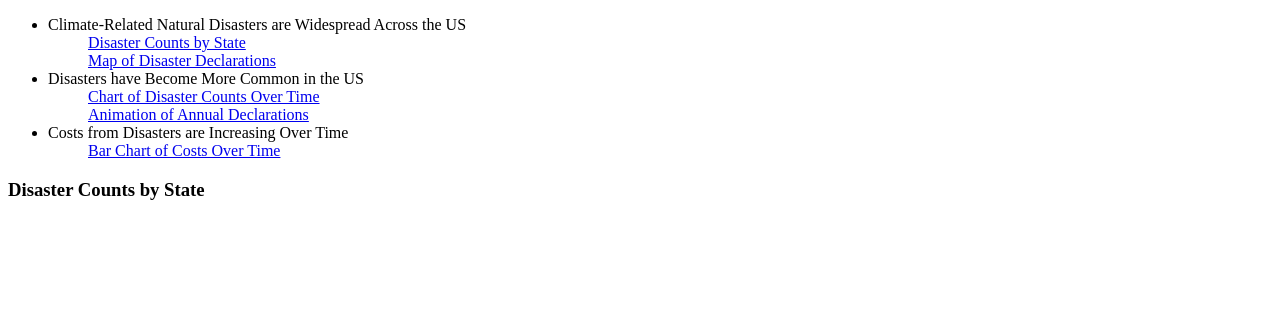
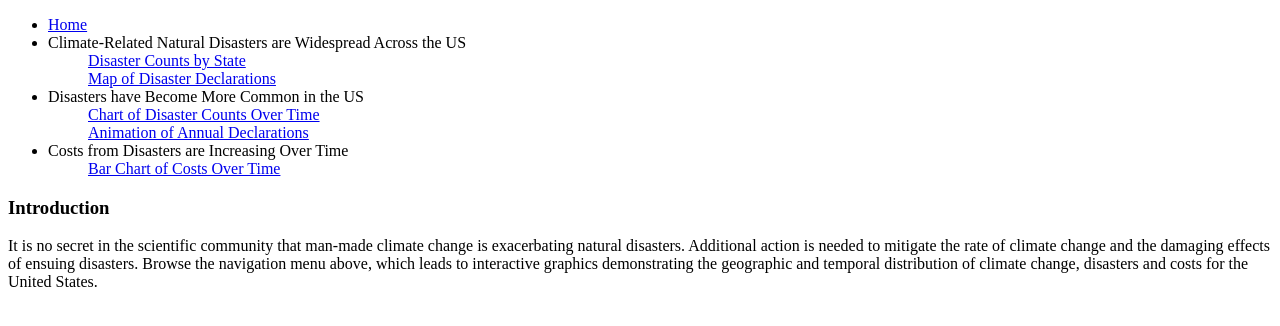
Before and after one commit to JorgeCuerv0/Rising-Global-Temperature-Visualizations, a Flask app: page / in a window 1280 px wide. Shown: the part 73-399 px from the top of the page. Run offline with Flask 3, Linux system fonts and the light colour scheme.

Commit message:
Updated Homepage
Updated Homepage

```diff
--- /dev/null
+++ b/code/templates/home.html
@@ -0,0 +1,17 @@
+<!-- cost_bar.html -->
+{% extends 'layout.html' %}
+
+{% block content %}
+
+<h3>Introduction</h3>
+
+<body>
+It is no secret in the scientific community that man-made climate change is exacerbating natural disasters.
+Additional action is needed to mitigate the rate of climate change and the damaging effects of ensuing disasters.
+</body>
+
+<body>
+Browse the navigation menu above, which leads to interactive graphics demonstrating the geographic and temporal distribution of climate change, disasters and costs for the United States.
+</body>
+
+{% endblock %}
--- a/code/templates/navigation.html
+++ b/code/templates/navigation.html
@@ -1,5 +1,6 @@
 <!-- navigation.html -->
 <ul>
+    <li><a href="{{ url_for('home') }}">Home</a></li>
 	<li>Climate-Related Natural Disasters are Widespread Across the US</li>
         <ul>
             <a href="{{ url_for('disasters_bar') }}">Disaster Counts by State</a>
--- a/code/w209.py
+++ b/code/w209.py
@@ -2,10 +2,14 @@
 app = Flask(__name__)
 
 @app.route("/")
+def home():
+    return render_template('home.html')
 #def w209():
 #    file="about9.jpg"
 #    return render_template("w209.html",file=file)
 
+
+@app.route("/disasters_bar")
 def disasters_bar():
     return render_template('disasters_bar.html')
 
```
